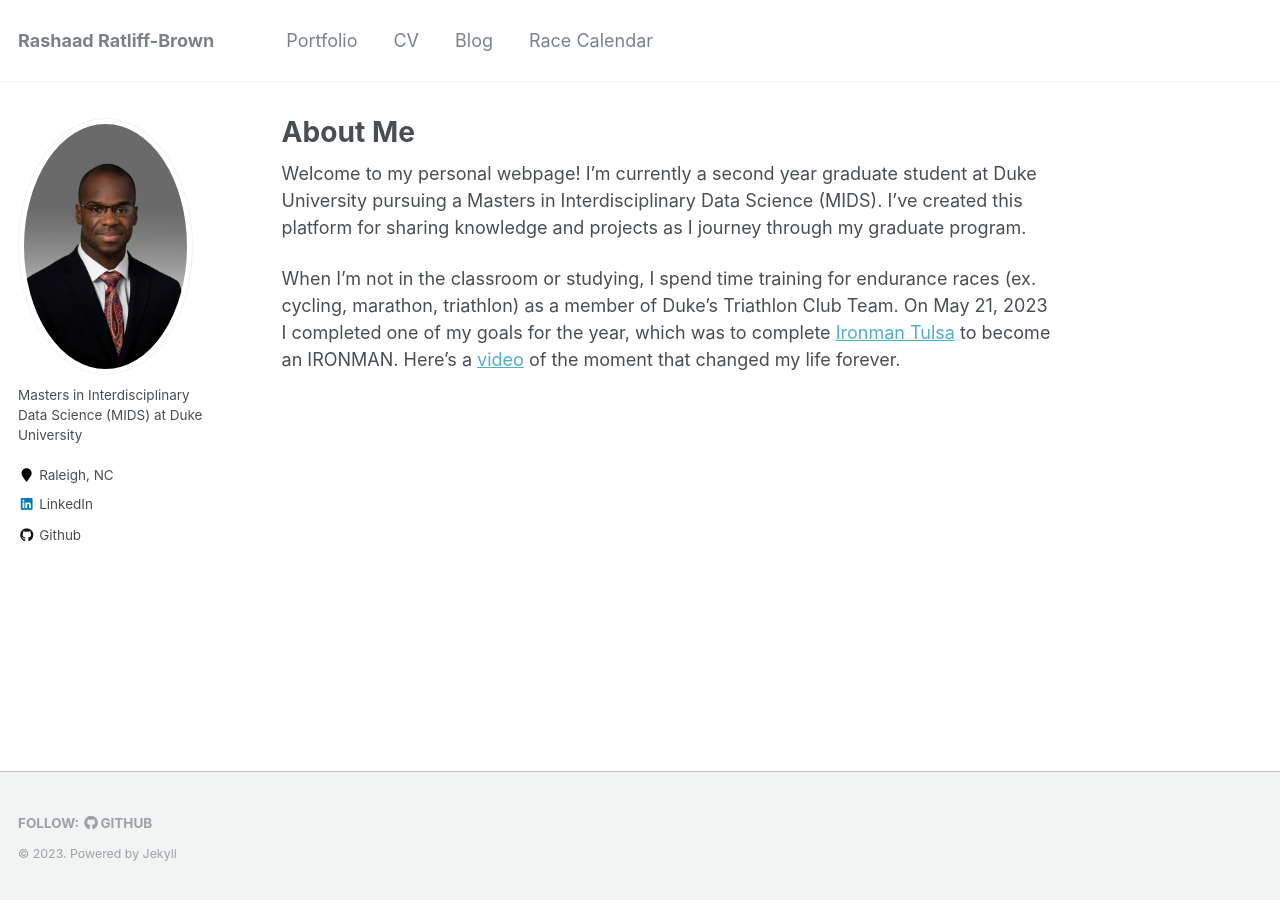
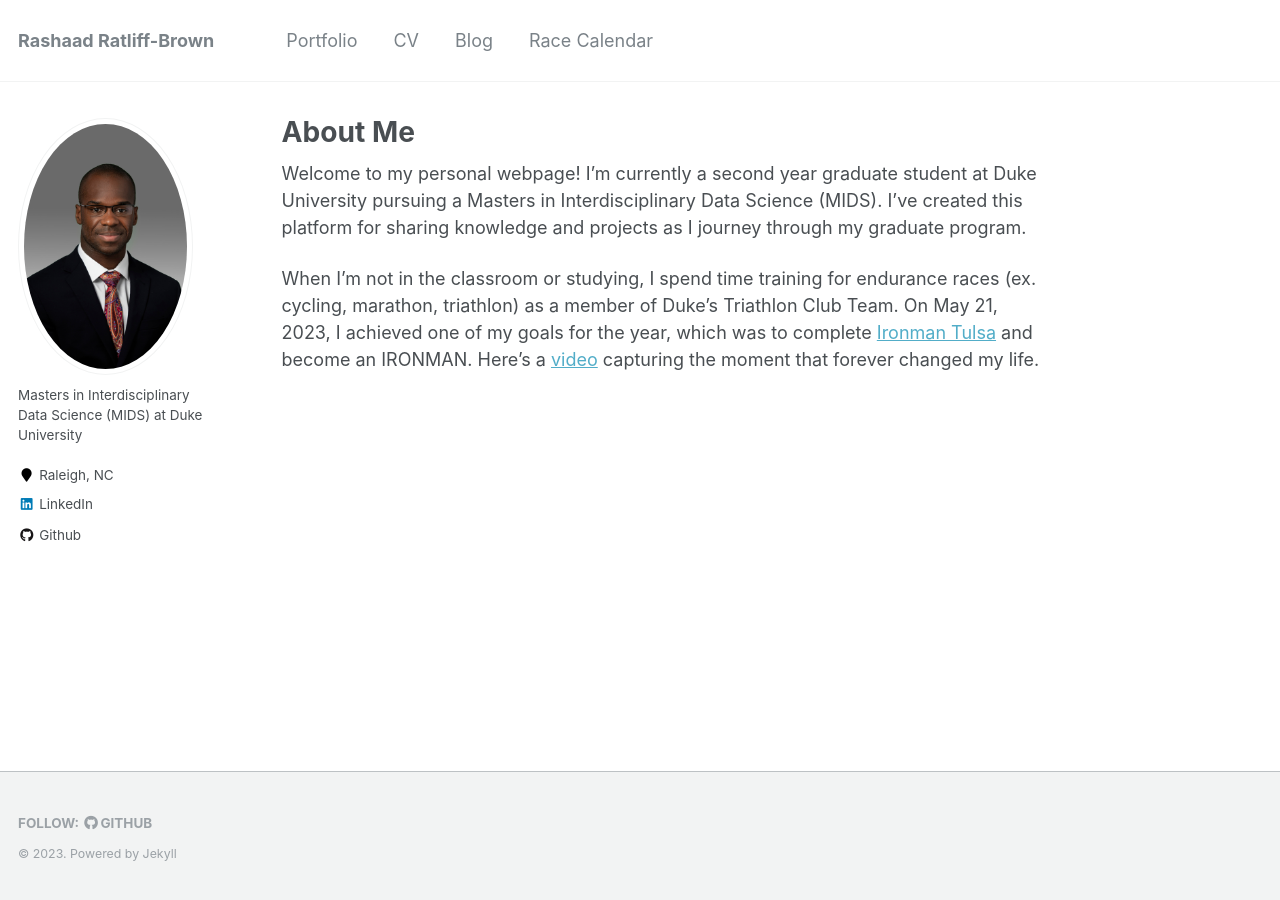
Before and after one commit to caratliff/caratliff.github.io, a Jekyll site: the page built from _pages/about.md, in a window 1280 px wide. Built offline with Jekyll 4.4.1, drawn with Linux system fonts in a browser that asks for light colours.

Commit message:
Update about.md

```diff
--- a/_pages/about.md
+++ b/_pages/about.md
@@ -10,4 +10,4 @@ redirect_from:
 
 Welcome to my personal webpage! I'm currently a second year graduate student at Duke University pursuing a Masters in Interdisciplinary Data Science (MIDS). I've created this platform for sharing knowledge and projects as I journey through my graduate program.
 
-When I'm not in the classroom or studying, I spend time training for endurance races (ex. cycling, marathon, triathlon) as a member of Duke's Triathlon Club Team. On May 21, 2023 I completed one of my goals for the year, which was to complete [Ironman Tulsa](https://www.ironman.com/im-tulsa) to become an IRONMAN. Here's a [video](https://www.youtube.com/watch?v=ktQtcAhxv3E) of the moment that changed my life forever.
+When I'm not in the classroom or studying, I spend time training for endurance races (ex. cycling, marathon, triathlon) as a member of Duke's Triathlon Club Team. On May 21, 2023, I achieved one of my goals for the year, which was to complete [Ironman Tulsa](https://www.ironman.com/im-tulsa) and become an IRONMAN. Here's a [video](https://www.youtube.com/watch?v=ktQtcAhxv3E) capturing the moment that forever changed my life.
```
